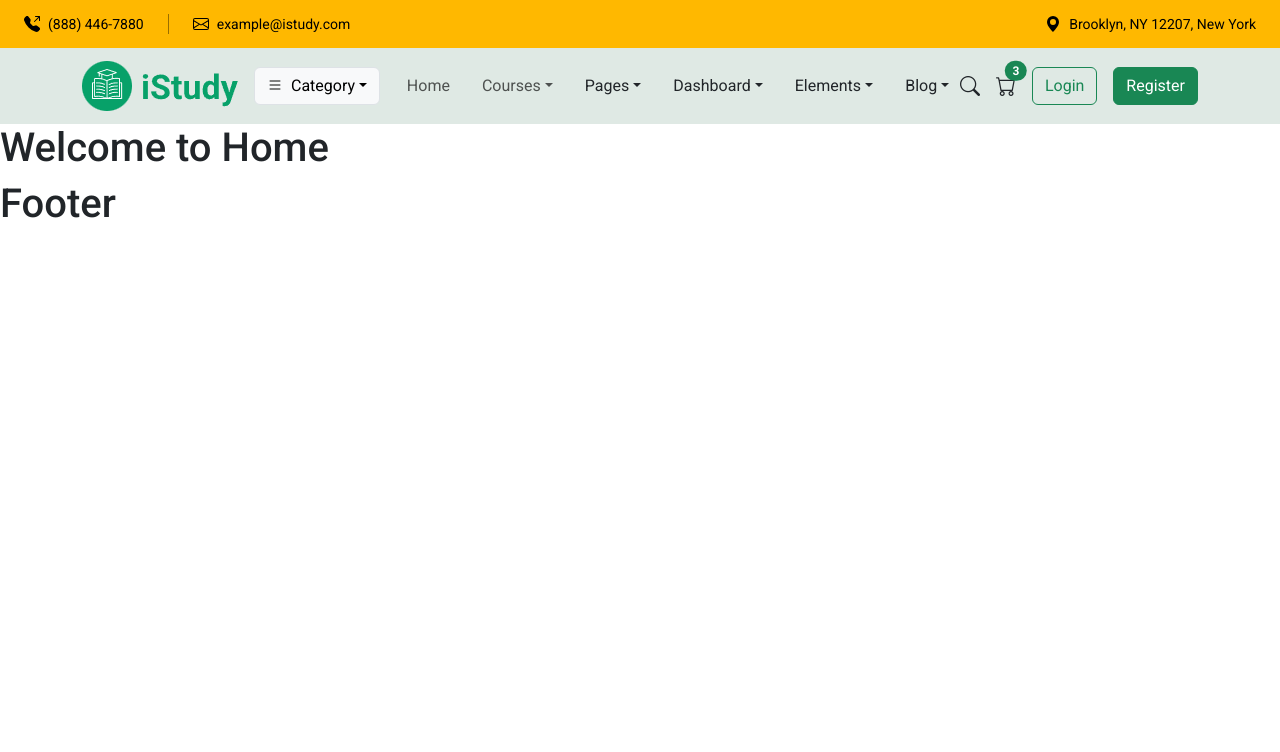
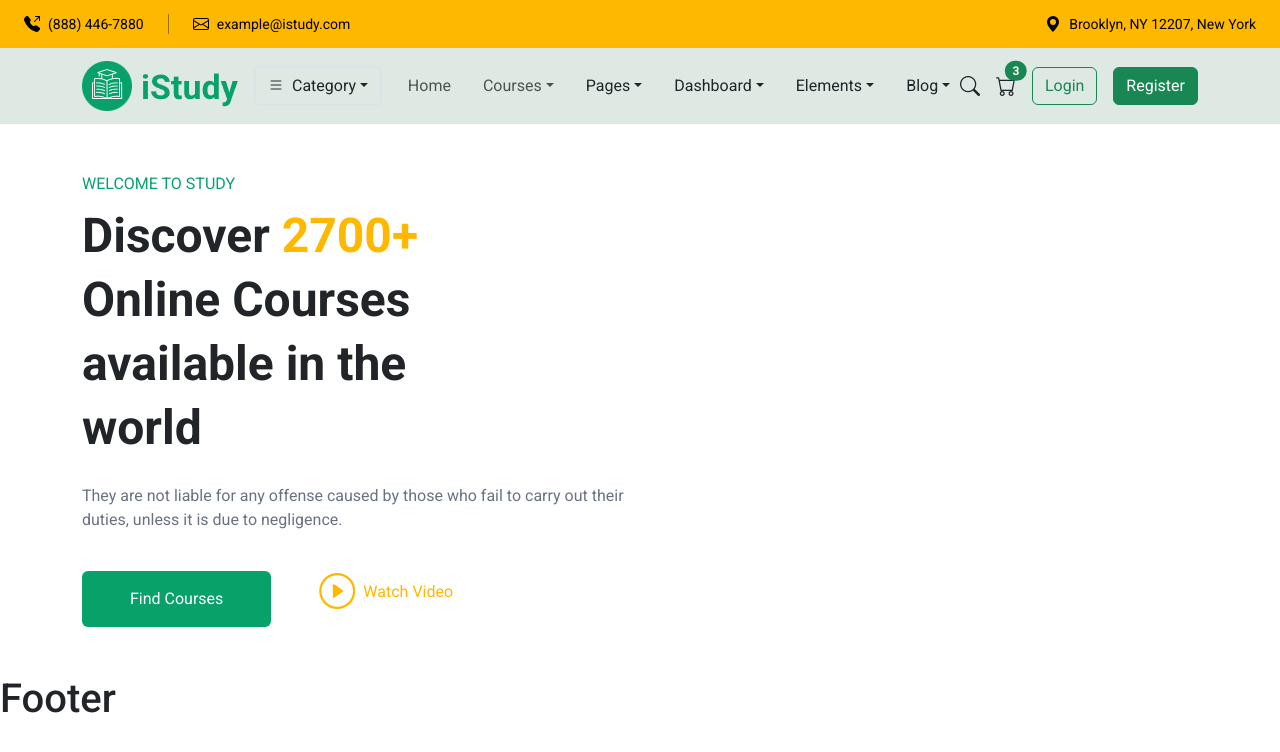
Before and after one commit to MadhavDodiya/i-study_Backend, a React (Vite) app in the folder Fronted/: page / in a window 1280 px wide. Shown: the top 752 px of the page. Built offline with nearby package versions, Linux system fonts and the light colour scheme.

Commit message:
`Updated Header component and Home page layout`

```diff
--- a/Fronted/src/Components/Header.jsx
+++ b/Fronted/src/Components/Header.jsx
@@ -59,7 +59,7 @@ function Header() {
 
           {/* CATEGORY */}
           <div className="dropdown me-3 d-none d-lg-block">
-            <button className="btn btn-light border dropdown-toggle" data-bs-toggle="dropdown">
+            <button className="btn border border-2 border-bg-gray-700 dropdown-toggle" data-bs-toggle="dropdown">
               <i className="bi bi-list me-2"></i>
               Category
             </button>
--- a/Fronted/src/Pages/Home.jsx
+++ b/Fronted/src/Pages/Home.jsx
@@ -3,7 +3,23 @@ import React from 'react'
 function Home() {
   return (
     <>
-        <h1>Welcome to Home</h1>
+      <div className="container-fluid">
+        <div className="container pt-5 pb-5">
+          <div className="row">
+            <div className="col-lg-6">
+              <p className='text-[#07A169]'>WELCOME TO STUDY</p>
+              <p className='text-5xl font-bold'>Discover <span className='text-[#ffb800]'>2700+</span></p>
+              <p className='text-5xl font-bold'>Online Courses</p>
+              <p className='text-5xl font-bold'>available in the</p>
+              <p className='text-5xl font-bold'>world</p>
+              <p className='text-gray-500 pt-3'>They are not liable for any offense caused by those who fail to carry out their duties, unless it is due to negligence.</p>
+              <button className='bg-[#07A169] text-white px-5 py-3 rounded mt-3'>Find Courses</button>
+              <button className='inline-flex items-center gap-2 text-[#ffb800] hover:text-gray-100 hover:text-white transition duration-300 px-5 py-2 mt-3'><i className="bi bi-play-circle text-4xl"></i> Watch Video</button>
+            </div>
+            <div className="col-lg-6"></div>
+          </div>
+        </div>
+      </div>
     </>
   )
 }
```
